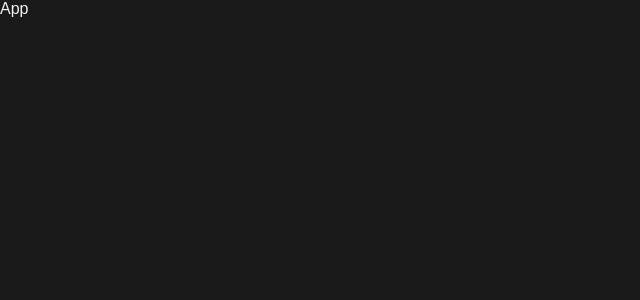
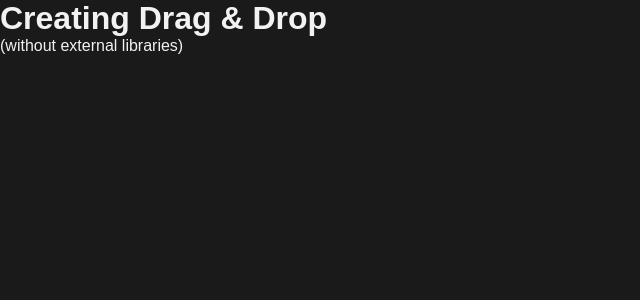
Before and after one commit to Franklin361/drag-and-drop-react, a React (Vite) app: page / in a window 1280 px wide. Shown: the top 300 px of the page, without its empty margins (0-640 px from the left). Built offline with nearby package versions, Linux system fonts and the light colour scheme.

Commit message:
[FEAT] add title

```diff
--- a/src/App.tsx
+++ b/src/App.tsx
@@ -1,6 +1,17 @@
 const App = () => {
   return (
-    <div>App</div>
+    <div>
+      <Title />
+    </div>
   )
 }
 export default App
+
+export const Title = () => {
+  return (
+    <>
+      <h1>Creating Drag & Drop</h1>
+      <span>(without external libraries)</span>
+    </>
+  )
+}
```
